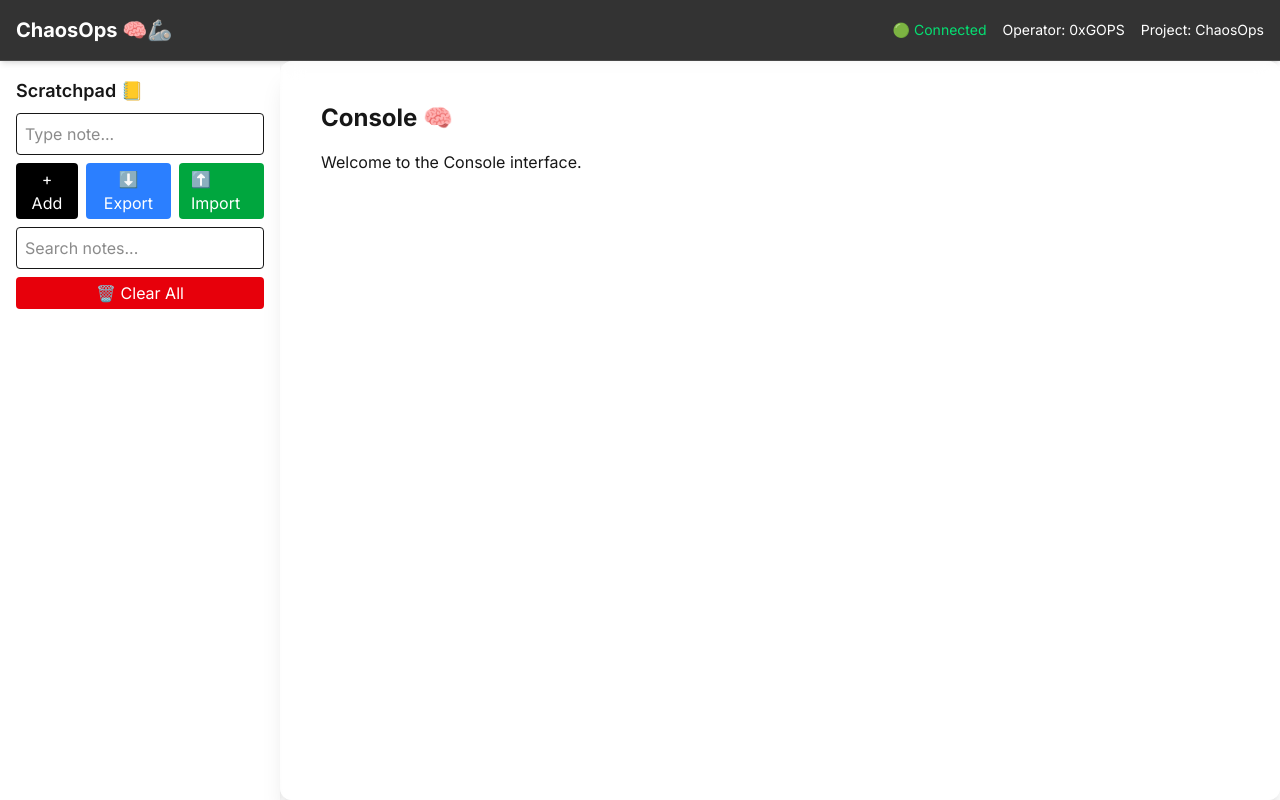
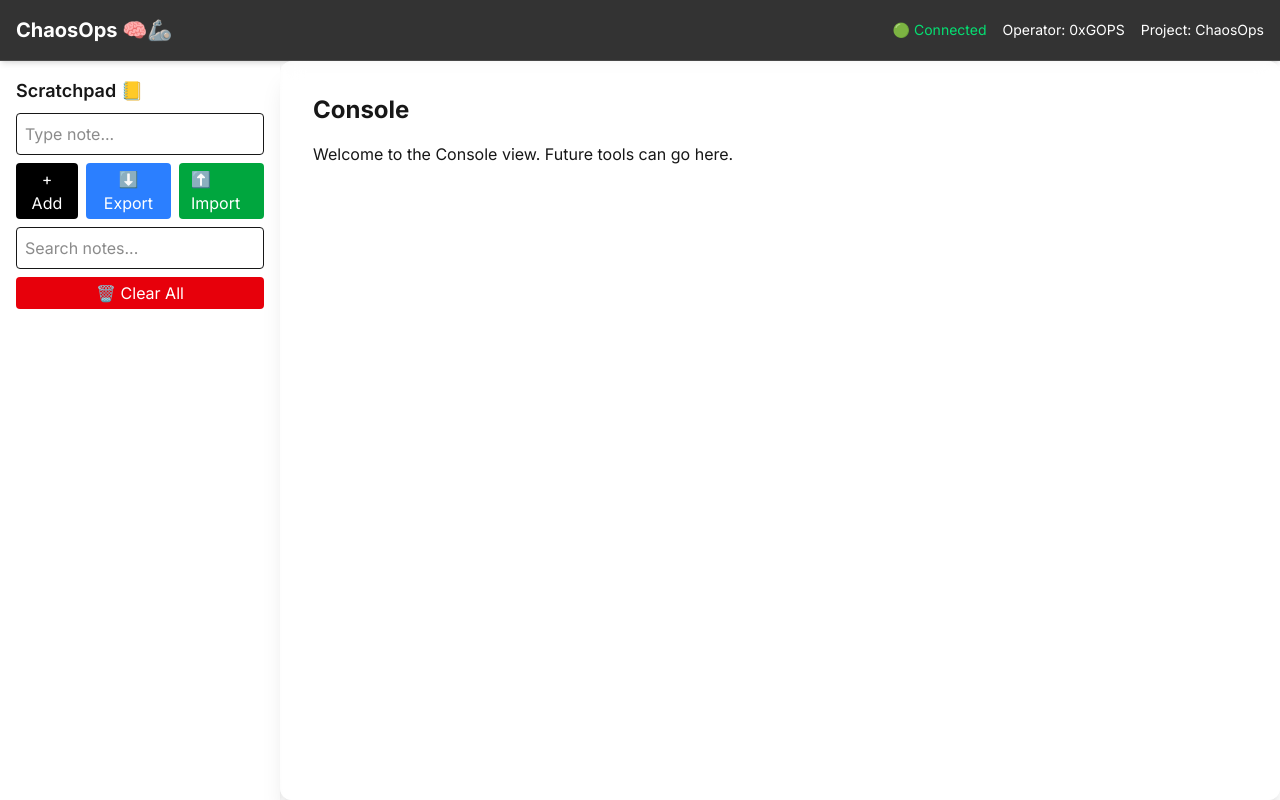
Before and after one commit to 0xgops/chaosops, a Next.js app: page /console in a window 1280 px wide. Built offline with nearby package versions, Linux system fonts and the light colour scheme.

Commit message:
🔥 Remove duplicate sidebar from Console

```diff
--- a/src/app/console/page.tsx
+++ b/src/app/console/page.tsx
@@ -1,10 +1,8 @@
-// src/app/console/page.tsx
-
 export default function ConsolePage() {
   return (
-    <div className="p-6 w-full">
-      <h1 className="text-2xl font-bold mb-4">Console 🧠</h1>
-      <p>Welcome to the Console interface.</p>
-    </div>
+    <main className="flex flex-col flex-grow p-4">
+      <h1 className="text-2xl font-bold mb-4">Console</h1>
+      <p>Welcome to the Console view. Future tools can go here.</p>
+    </main>
   );
 }
```
